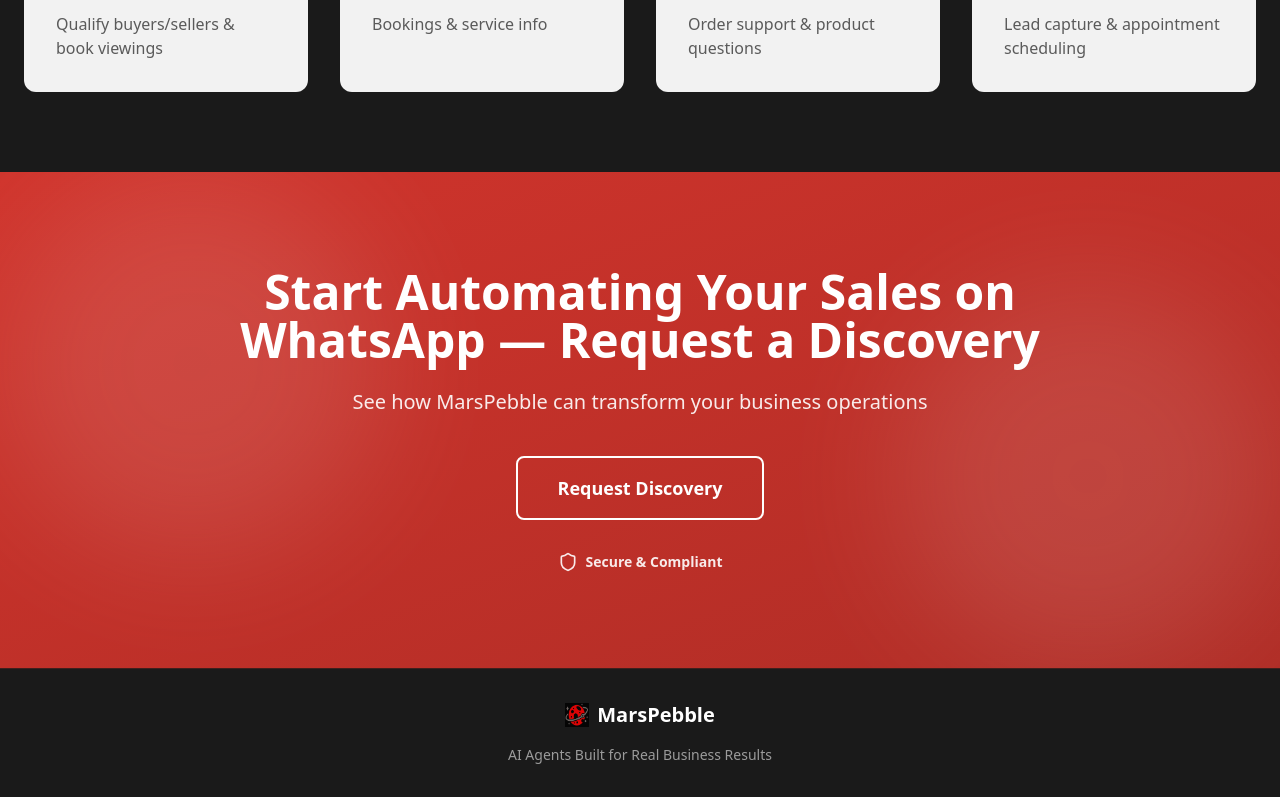
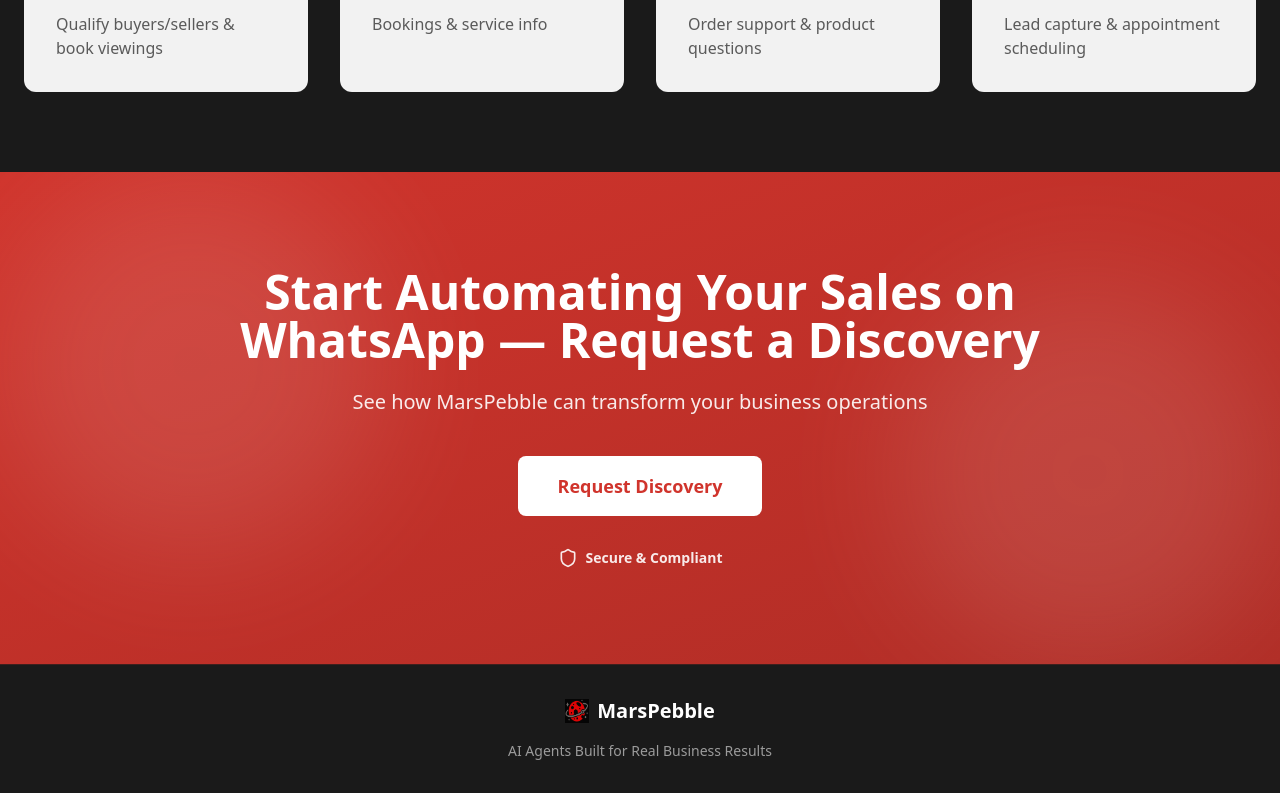
Before and after one commit to hendrik-bundu/boltsite, a React (Vite) app: page / in a window 1280 px wide. Shown: the part 3816-4613 px from the top of the page. Built offline with nearby package versions, Linux system fonts and the light colour scheme.

Commit message:
Updated App.tsx

```diff
--- a/src/App.tsx
+++ b/src/App.tsx
@@ -175,7 +175,7 @@ function App() {
             See how MarsPebble can transform your business operations
           </p>
           <div className="flex flex-col sm:flex-row gap-4 justify-center mb-8">
-            <a href="https://form.jotform.com/253223405274551" target="_blank" rel="noopener noreferrer" className="border-2 border-white hover:bg-white/10 text-white px-10 py-4 rounded-lg font-bold text-lg transition-all duration-300">
+            <a href="https://form.jotform.com/253223405274551" target="_blank" rel="noopener noreferrer" className="bg-white hover:bg-[#F2F2F2] text-[#D0342C] px-10 py-4 rounded-lg font-bold text-lg transition-all duration-300">
               Request Discovery
             </a>
           </div>
```
